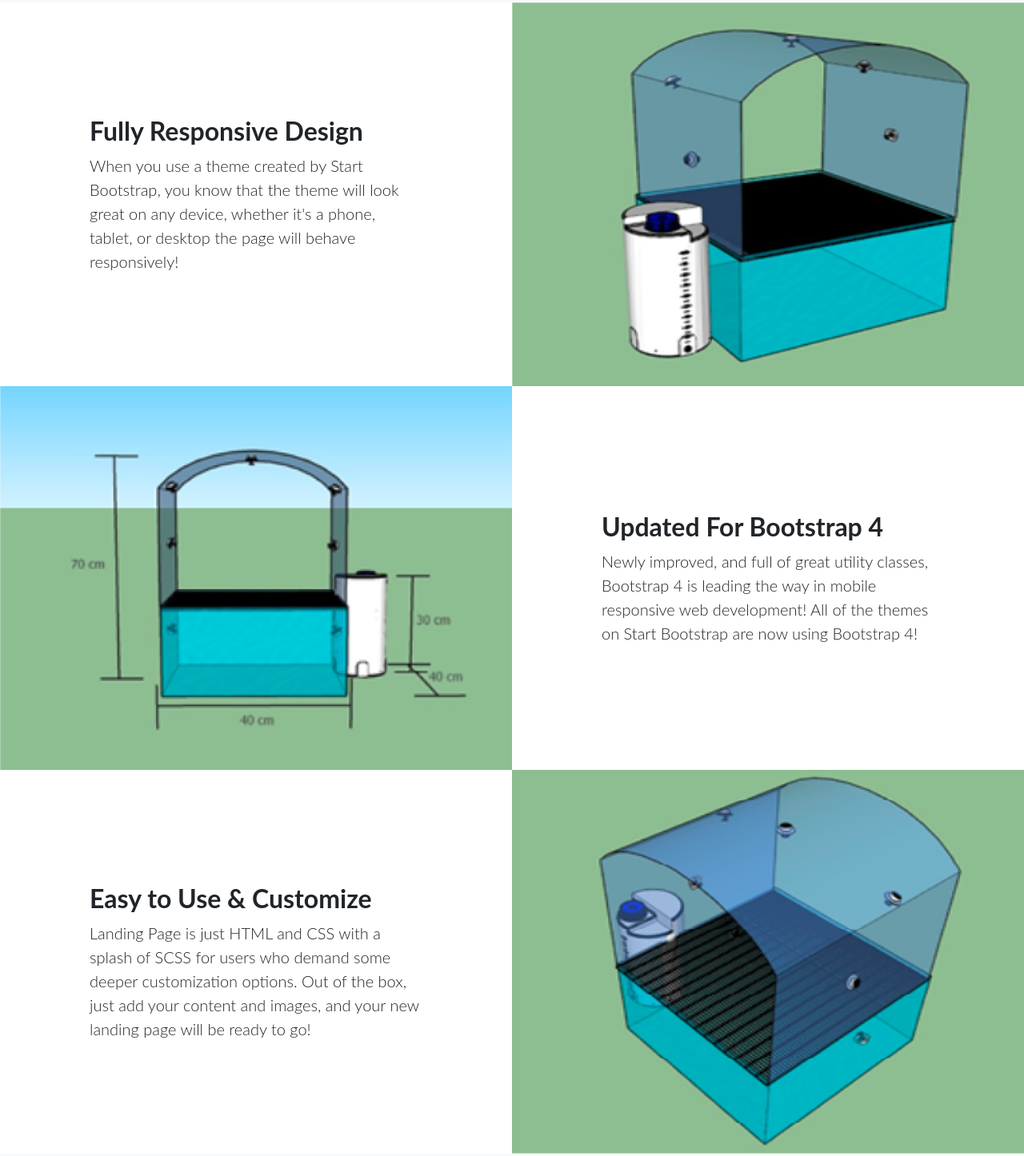
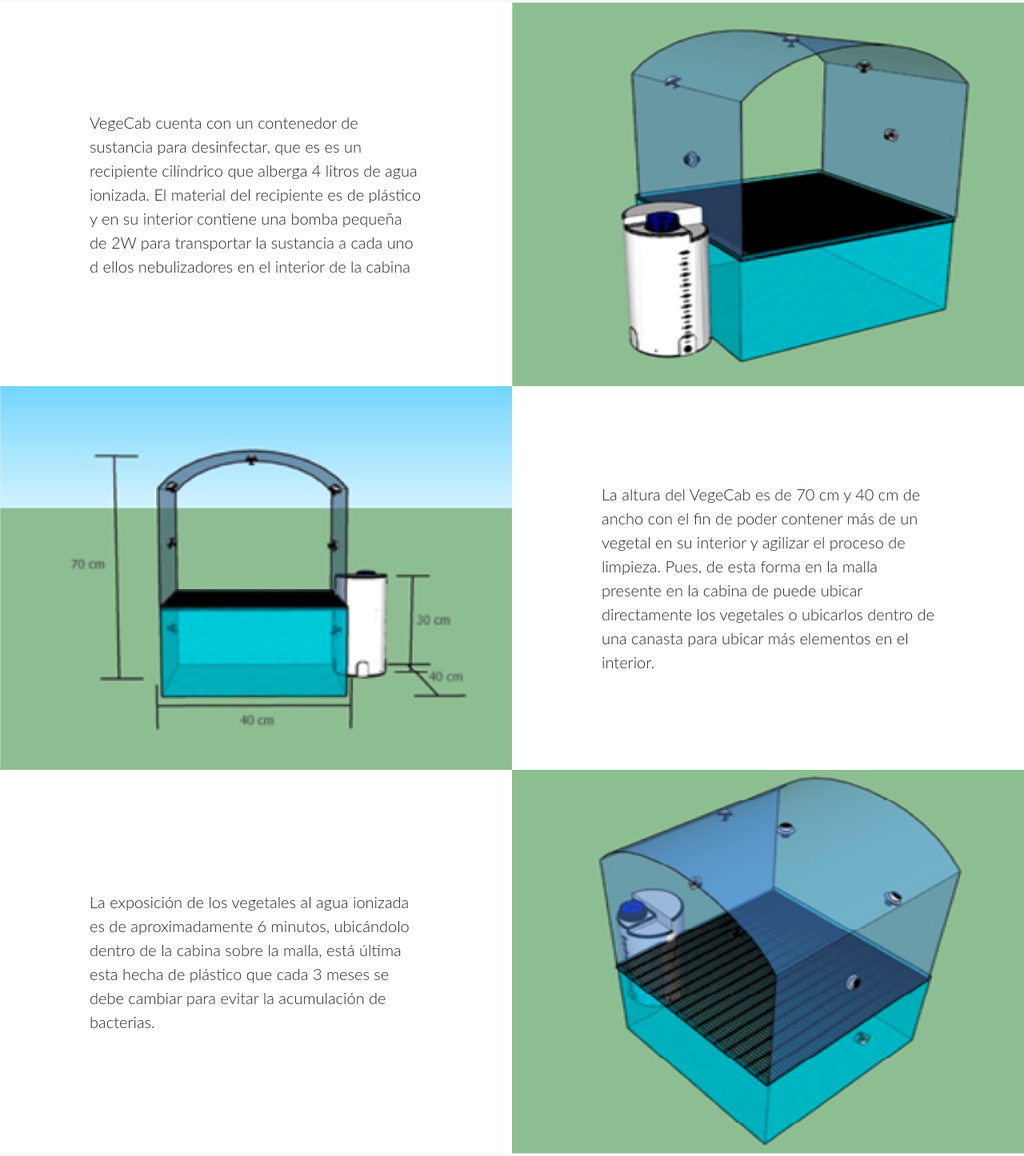
Before and after one commit to la2mpk/la2mpk.github.io, a website: page index.html in a window 1280 px wide. Shown: the part 1357-2803 px from the top of the page at 80% size. Drawn offline with Linux system fonts and the light colour scheme.

Commit message:
3 Párrafos agregados

```diff
--- a/index.html
+++ b/index.html
@@ -96,22 +96,22 @@
 
         <div class="col-lg-6 order-lg-2 text-white showcase-img" style="background-image: url('img/bg-showcase-1.jpg');"></div>
         <div class="col-lg-6 order-lg-1 my-auto showcase-text">
-          <h2>Fully Responsive Design</h2>
-          <p class="lead mb-0">When you use a theme created by Start Bootstrap, you know that the theme will look great on any device, whether it's a phone, tablet, or desktop the page will behave responsively!</p>
+          <!--<h2>Fully Responsive Design</h2>-->
+          <p class="lead mb-0">VegeCab cuenta con un contenedor de sustancia para desinfectar, que es es un recipiente cilíndrico que alberga 4 litros de agua ionizada. El material del recipiente es de plástico y en su interior contiene una bomba pequeña de 2W para transportar la sustancia a cada uno d ellos nebulizadores en el interior de la cabina</p>
         </div>
       </div>
       <div class="row no-gutters">
         <div class="col-lg-6 text-white showcase-img" style="background-image: url('img/bg-showcase-2.jpg');"></div>
         <div class="col-lg-6 my-auto showcase-text">
-          <h2>Updated For Bootstrap 4</h2>
-          <p class="lead mb-0">Newly improved, and full of great utility classes, Bootstrap 4 is leading the way in mobile responsive web development! All of the themes on Start Bootstrap are now using Bootstrap 4!</p>
+          <!--<h2>Updated For Bootstrap 4</h2>-->
+          <p class="lead mb-0">La altura del VegeCab es de 70 cm y 40 cm de ancho con el fin de poder contener más de un vegetal en su interior y agilizar el proceso de limpieza. Pues, de esta forma en la malla presente en la cabina de puede ubicar directamente los vegetales o ubicarlos dentro de una canasta para ubicar más elementos en el interior.</p>
         </div>
       </div>
       <div class="row no-gutters">
         <div class="col-lg-6 order-lg-2 text-white showcase-img" style="background-image: url('img/bg-showcase-3.jpg');"></div>
         <div class="col-lg-6 order-lg-1 my-auto showcase-text">
-          <h2>Easy to Use &amp; Customize</h2>
-          <p class="lead mb-0">Landing Page is just HTML and CSS with a splash of SCSS for users who demand some deeper customization options. Out of the box, just add your content and images, and your new landing page will be ready to go!</p>
+          <!--<h2>Easy to Use &amp; Customize</h2>-->
+          <p class="lead mb-0">La exposición de los vegetales al agua ionizada es de aproximadamente 6 minutos, ubicándolo dentro de la cabina sobre la malla, está última esta hecha de plástico que cada 3 meses se debe cambiar para evitar la acumulación de bacterias.</p>
         </div>
       </div>
     </div>
@@ -125,7 +125,7 @@
         <div class="col-lg-4">
           <div class="testimonial-item mx-auto mb-5 mb-lg-0">
             <img class="img-fluid rounded-circle mb-3" src="img/testimonials-1.jpg" alt="">
-            <h5>Andres - Chef Profesional</h5>
+            <h5>Andrea - Chef Profesional</h5>
             <p class="font-weight-light mb-0">"¡Es fantástico! Gracias a Vegecab me siento segura llevando los productos del mercado a mi lugar de trabajo."</p>
           </div>
         </div>
```
